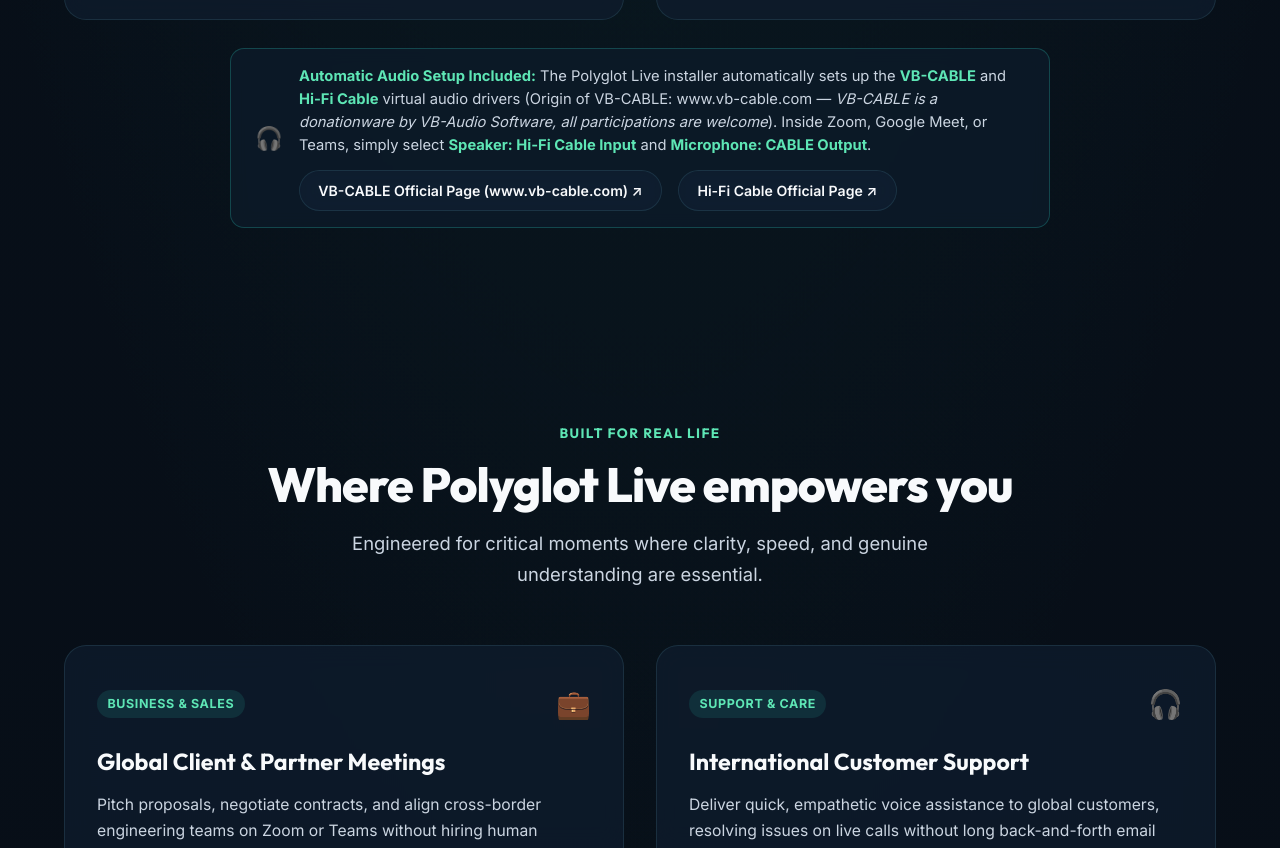
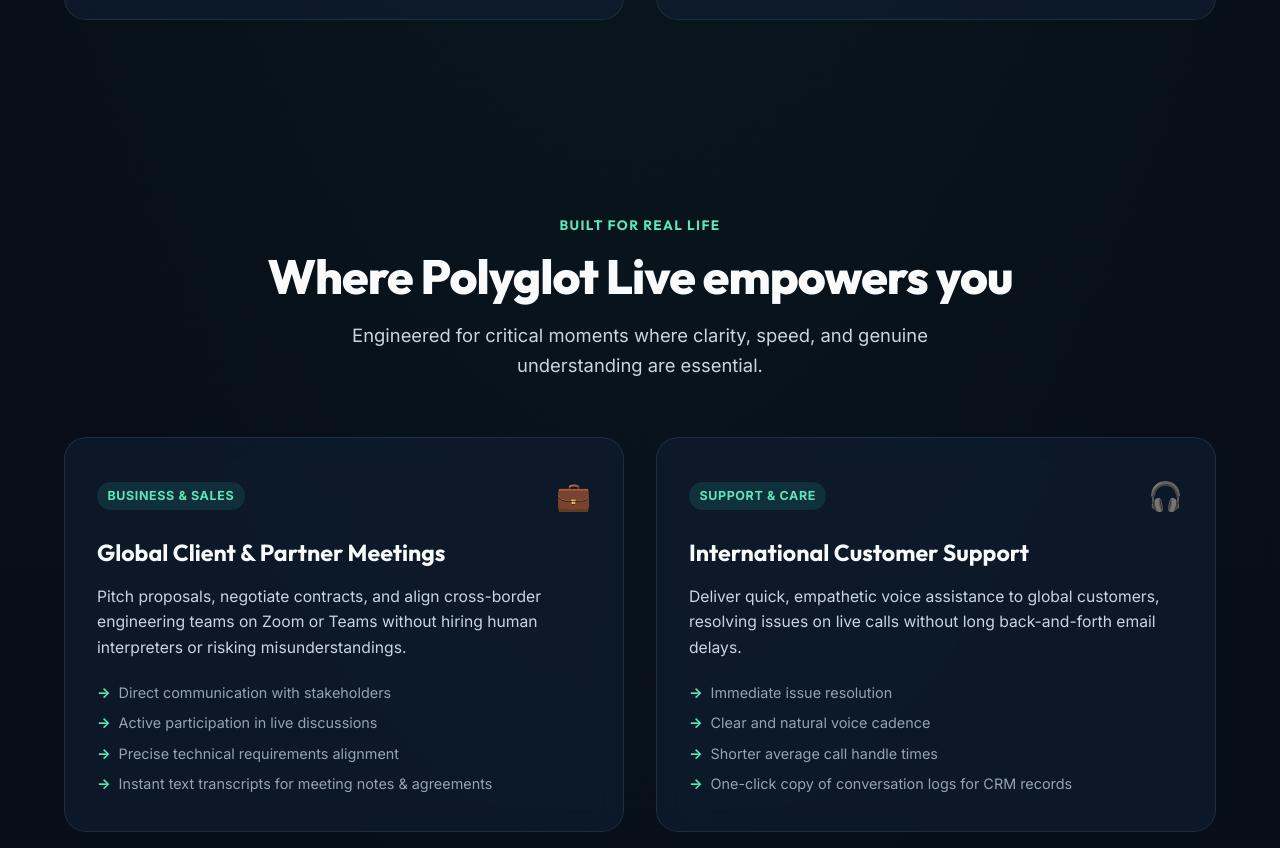
Before and after one commit to fredyml/PolyglotLiveSite, a website with bundled scripts: page index.template.html in a window 1280 px wide. Shown: the part 1935-2783 px from the top of the page. Built offline with nearby package versions, Linux system fonts and the light colour scheme.

Commit message:
Remove manual driver download buttons from homepage now that installer bundles them automatically

```diff
--- a/index.template.html
+++ b/index.template.html
@@ -248,17 +248,6 @@
               <p class="feature-text">
                 Follow every conversation in writing. An integrated side panel displays color-coded dialogue bubbles for both speakers in real time. Copy the full conversation to your clipboard with one click or view local records retained securely for 3 days.
               </p>
-            </div>
-          </div>
-
-          <div class="pricing-notice-banner" id="audio-drivers-setup">
-            <span class="notice-icon" aria-hidden="true">🎧</span>
-            <div class="notice-text">
-              <strong>Automatic Audio Setup Included:</strong> The Polyglot Live installer automatically sets up the <strong>VB-CABLE</strong> and <strong>Hi-Fi Cable</strong> virtual audio drivers (Origin of VB-CABLE: <a href="https://www.vb-cable.com" target="_blank" rel="noopener noreferrer">www.vb-cable.com</a> — <em>VB-CABLE is a donationware by VB-Audio Software, all participations are welcome</em>). Inside Zoom, Google Meet, or Teams, simply select <strong>Speaker: Hi-Fi Cable Input</strong> and <strong>Microphone: CABLE Output</strong>.
-              <div class="legal-links-bar" style="justify-content: flex-start; margin-top: 0.85rem;">
-                <a href="https://vb-audio.com/Cable/" target="_blank" rel="noopener noreferrer" class="btn btn--glass btn--sm">VB-CABLE Official Page (www.vb-cable.com) ↗</a>
-                <a href="https://vb-audio.com/Cable/#DownloadASIOBridge" target="_blank" rel="noopener noreferrer" class="btn btn--glass btn--sm">Hi-Fi Cable Official Page ↗</a>
-              </div>
             </div>
           </div>
         </div>
```
